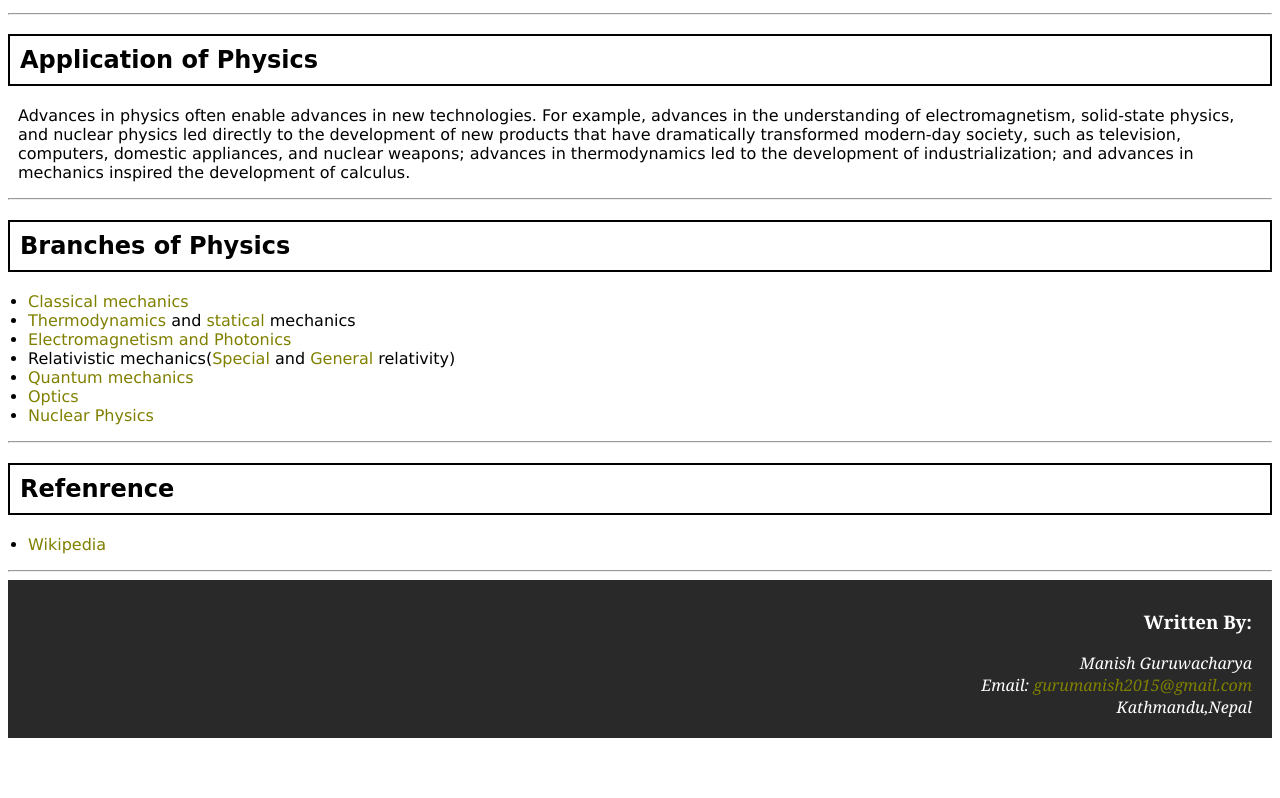
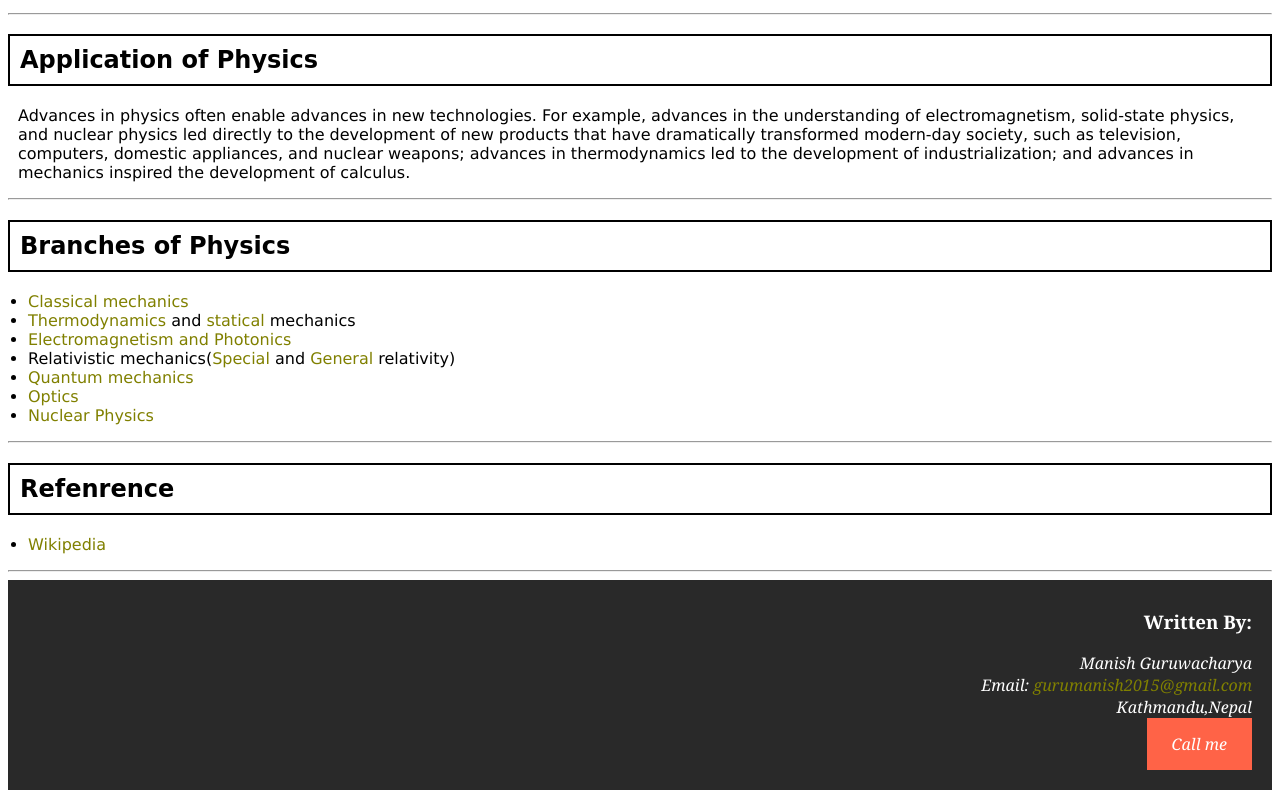
Before and after one commit to ManishGru/website, a plain HTML site: page physics.html in a window 1280 px wide. Shown: the part 827-1625 px from the top of the page. Before the commit the page ends 1573 px from the top, so only its background shows below. Drawn offline with Linux system fonts and the light colour scheme.

Commit message:
I added a link that looks like button

```diff
--- a/physics.html
+++ b/physics.html
@@ -76,6 +76,17 @@
             background-color: transparent;
             text-decoration: underline;
         }
+        .call_me:link, .call_me:visited{
+            background-color: tomato;
+            color: white;
+            padding: 15px 25px;
+            text-align: center;
+            text-decoration: none;
+            display: inline-block;
+        }
+        .call_me:hover,.call_me:active{
+            background-color: red;
+        }
     </style>
 </head>
 
@@ -138,7 +149,8 @@
             Manish Guruwacharya <br>
             Email:
             <a href="mailto:gurumanish2015@gmail.com" >gurumanish2015@gmail.com</a><br>
-            Kathmandu,Nepal
+            Kathmandu,Nepal <br>
+            <a href="tel:+9779866499280" class="call_me">Call me</a><br>
         </address>
     </div>
 </body>
```
